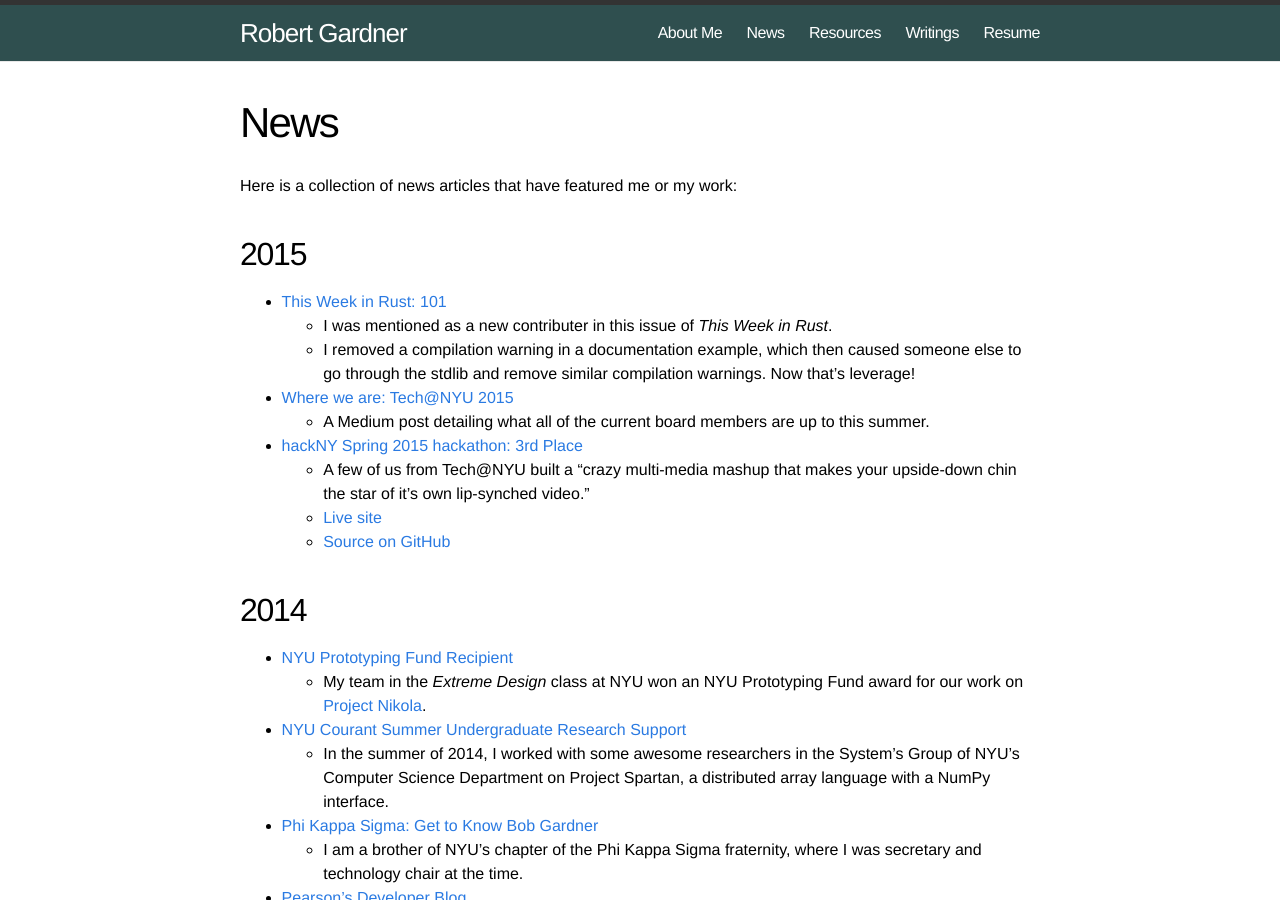
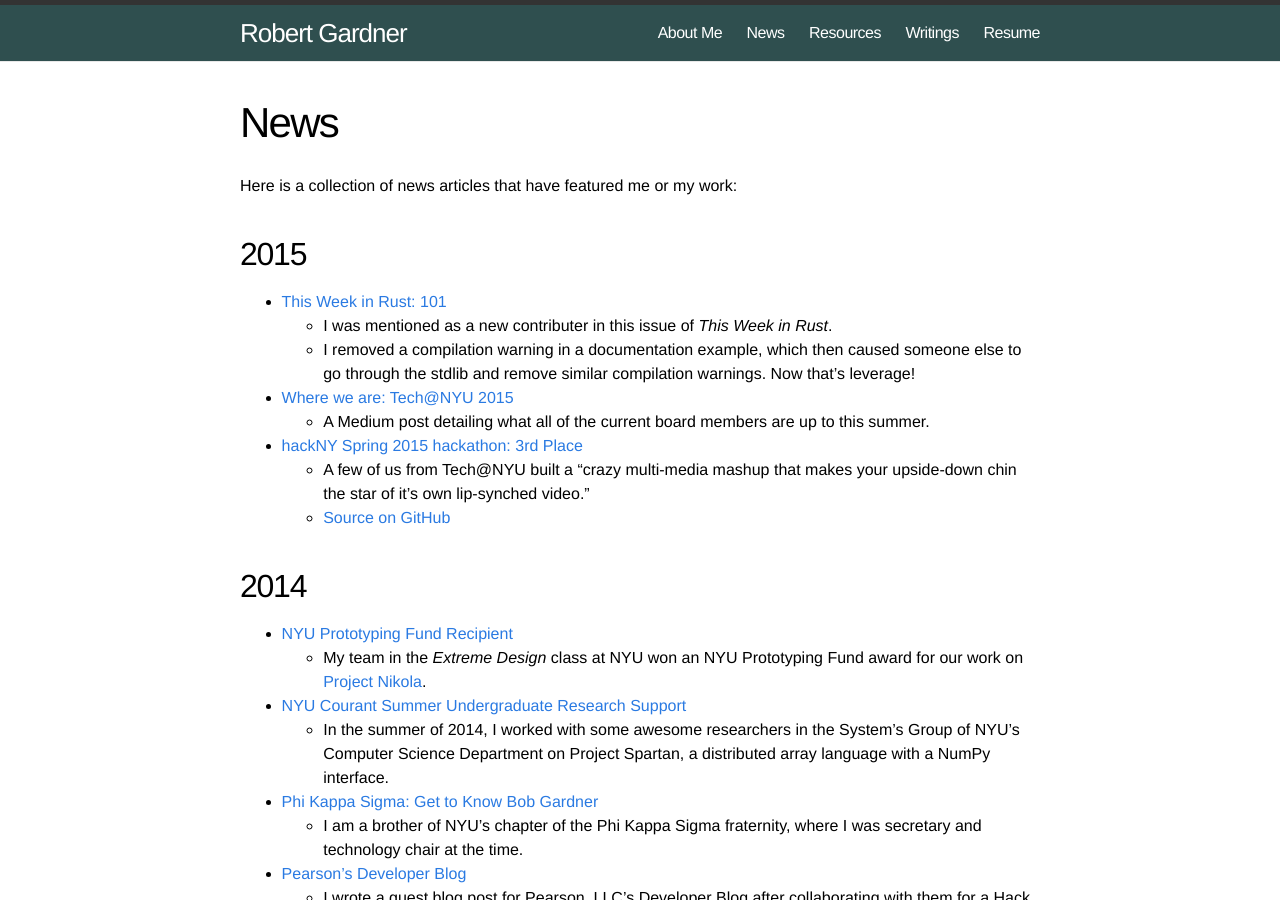
Before and after one commit to rgardner/rgardner.github.io, a Jekyll site: the page built from news.md, in a window 1280 px wide and 900 px high. Built offline with Jekyll 4.4.1, drawn with Linux system fonts in a browser that asks for light colours; comment, search, counter and statistics services are not loaded.

Commit message:
Remove broken chintastic; fix proto fund link

```diff
--- a/news.md
+++ b/news.md
@@ -20,12 +20,11 @@
 - [hackNY Spring 2015 hackathon: 3rd Place](http://challengepost.com/software/chintastic-photo-booth)
   + A few of us from Tech@NYU built a "crazy multi-media mashup that makes your
     upside-down chin the star of it’s own lip-synched video."
-  + [Live site](http://chintastic.co/)
   + [Source on GitHub](https://github.com/rgardner/chintastic)
 
 
 ## 2014
-- [NYU Prototyping Fund Recipient](http://nyuentrepreneur.com/announcing-the-fall-14-prototyping-fund-awards/)
+- [NYU Prototyping Fund Recipient](http://entrepreneur.nyu.edu/2014/10/27/announcing-the-fall-14-prototyping-fund-awards/)
   + My team in the *Extreme Design* class at NYU won an NYU Prototyping Fund
     award for our work on [Project Nikola](http://project-nikola.github.io/).
 - [NYU Courant Summer Undergraduate Research Support](http://news.cs.nyu.edu/News.html)
```
